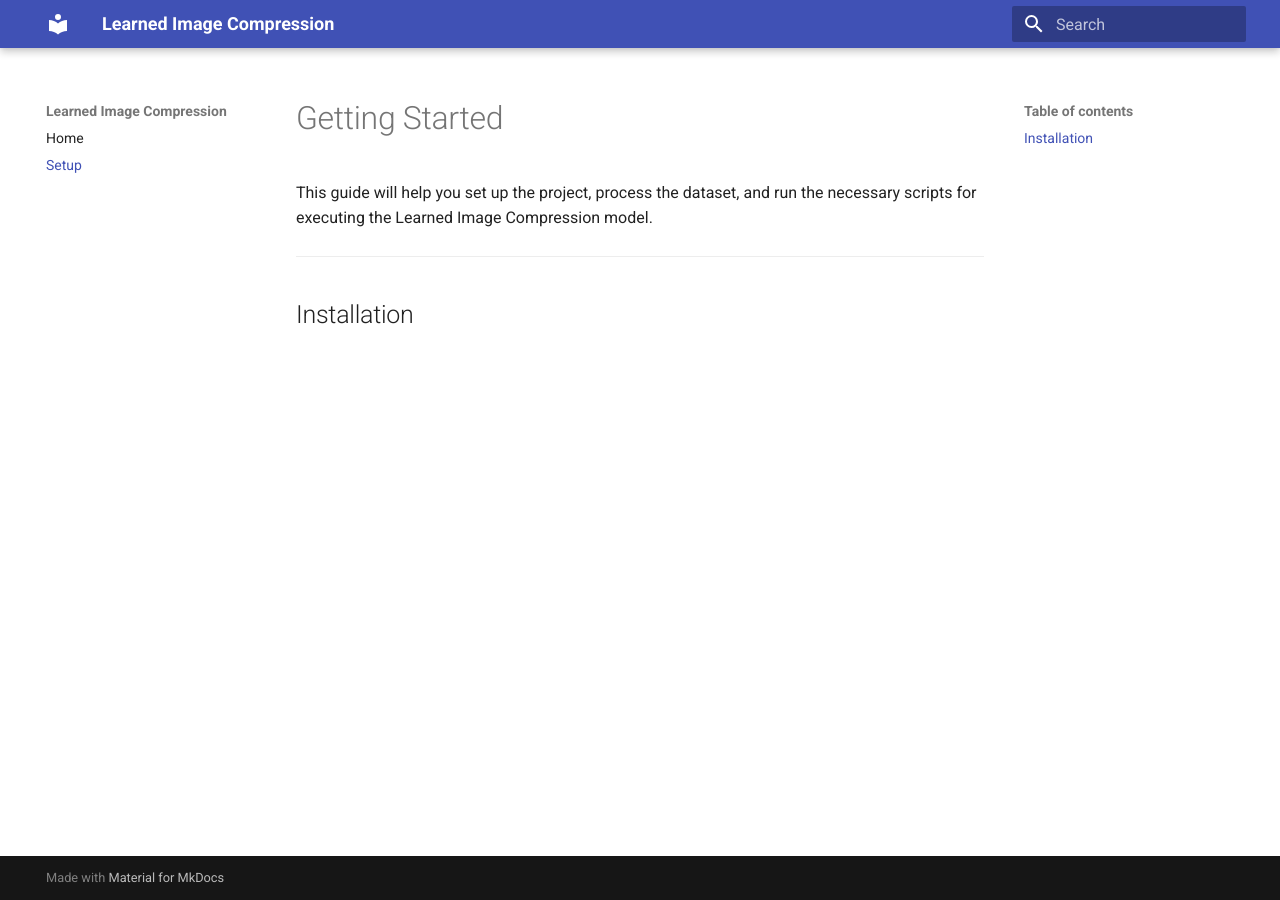
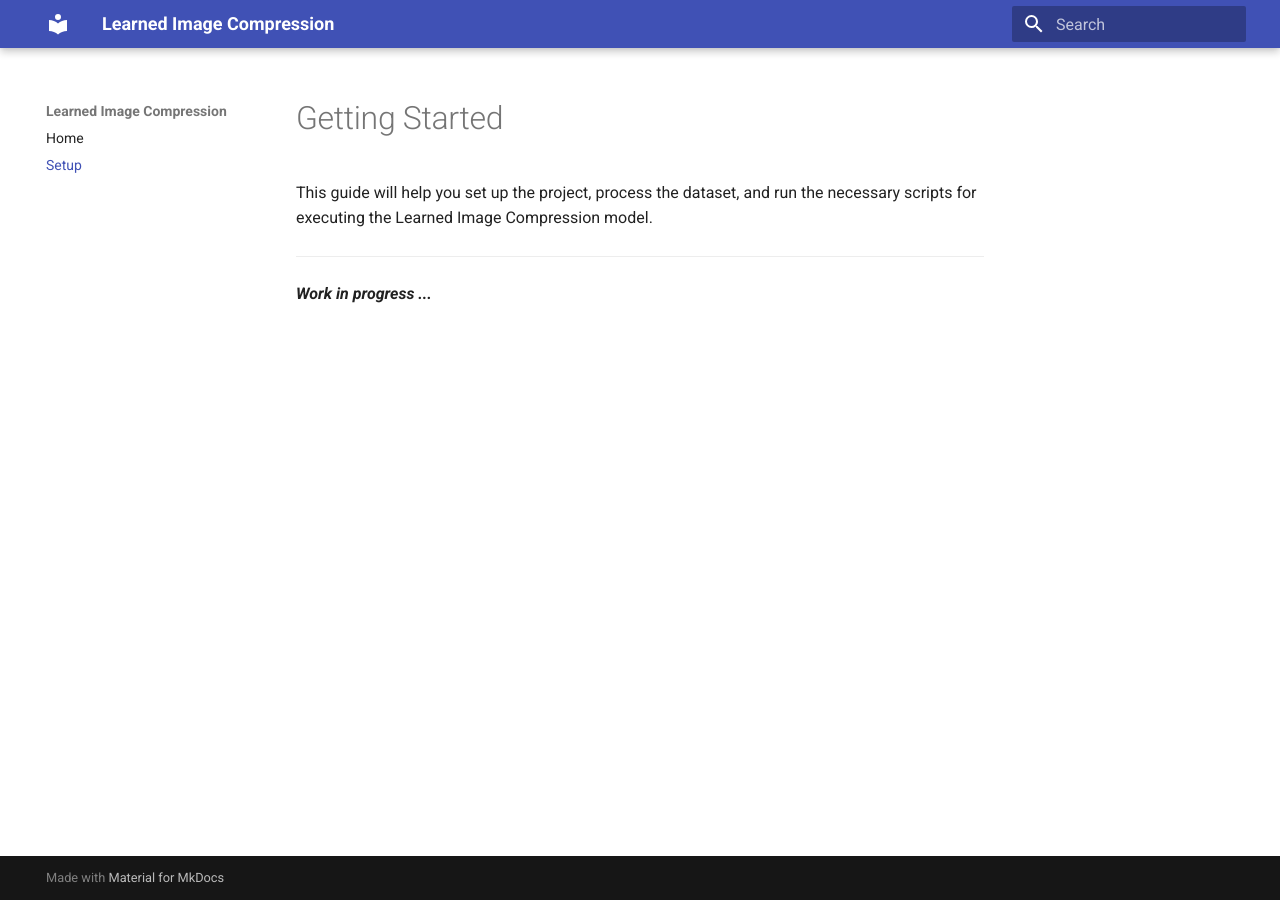
Before and after one commit to CodeDragon03/Learned-Image-Compression, an MkDocs documentation site: the page built from docs/docs/getting-started.md, in a window 1280 px wide. Built offline with MkDocs 1.6.1 and Material for MkDocs 9.7.7, drawn with Linux system fonts in a browser that asks for light colours.

Commit message:
Update getting started guide to indicate work in progress on installation section

```diff
--- a/docs/docs/getting-started.md
+++ b/docs/docs/getting-started.md
@@ -4,4 +4,4 @@ This guide will help you set up the project, process the dataset, and run the ne
 
 ---
 
-## Installation
+**_Work in progress ..._**
```
